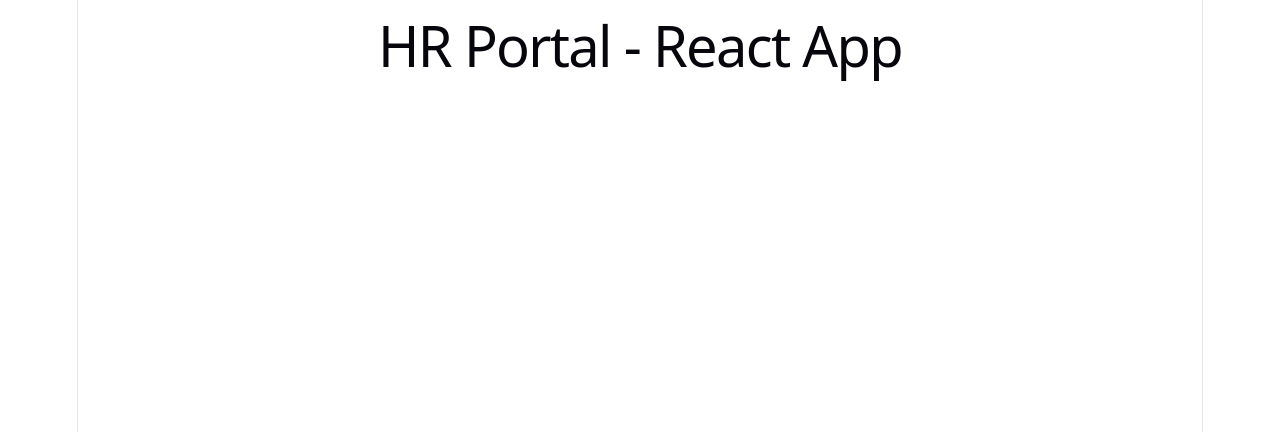
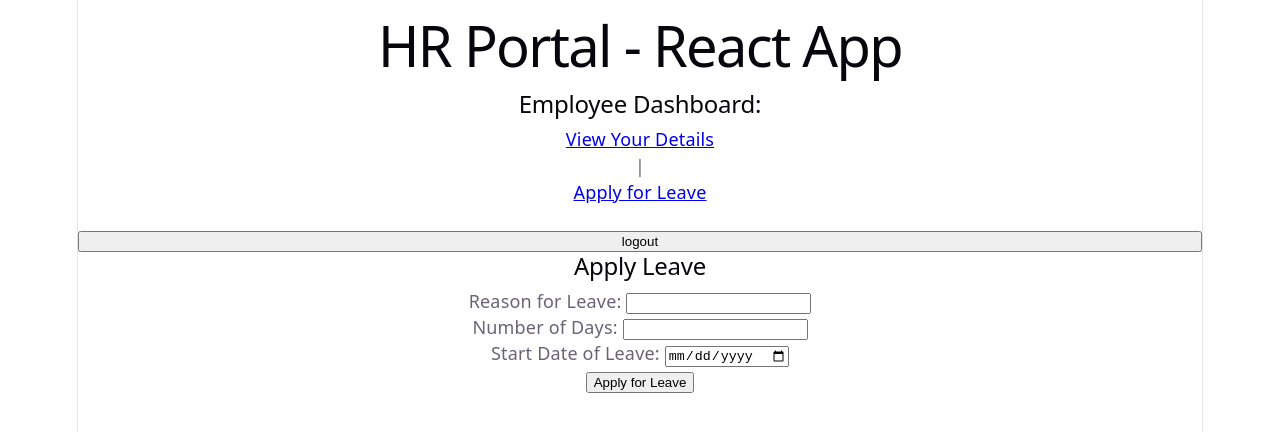
Before and after one commit to kyyhud/HR-Portal-React-App, a React (Vite) app in the folder react-hr-portal/: page /employee/dashboard/apply-leave in a window 1280 px wide. Shown: the top 432 px of the page. Built offline with nearby package versions, Linux system fonts and the light colour scheme.

Commit message:
feat: add leave management features; implement apply leave and view all leave info components

```diff
--- a/react-hr-portal/src/App.jsx
+++ b/react-hr-portal/src/App.jsx
@@ -7,6 +7,8 @@ import { HrDashboard } from "./components/HrDashboard";
 import { AddEmployee } from "./components/AddEmployee";
 import { EmployeeDetails } from "./components/EmployeeDetails";
 import { EmployeeView } from "./components/EmployeeView";
+import { ApplyLeave } from "./components/ApplyLeave";
+import { ViewAllLeaveInfo } from "./components/ViewAllLeaveInfo";
 
 function App() {
   return (
@@ -19,11 +21,13 @@ function App() {
 
         <Route path="/employee/dashboard" element={<EmployeeDashboard />}>
           <Route path="employee-view" element={<EmployeeView />} />
+          <Route path="apply-leave" element={<ApplyLeave />} />
         </Route>
 
         <Route path="/hr/dashboard" element={<HrDashboard />}>
           <Route path="add-employee" element={<AddEmployee />} />
           <Route path="all-employees" element={<EmployeeDetails />} />
+          <Route path="all-leave-info" element={<ViewAllLeaveInfo />} />
         </Route>
       </Routes>
     </>
--- /dev/null
+++ b/react-hr-portal/src/components/ApplyLeave.jsx
@@ -0,0 +1,55 @@
+import axios from "axios";
+import { useState, Link } from "react";
+
+export function ApplyLeave() {
+  const [leaveReason, setReason] = useState("");
+  const [numberOfDays, setNumberOfDays] = useState("");
+  const [dateOfLeave, setDateOfLeave] = useState("");
+  const [leaveStatus, setLeaveStatus] = useState("Pending");
+  const [msg, setMsg] = useState("");
+
+  const LEAVE_INFO_URL = "http://localhost:3001/leaveInformation";
+  const emailId = sessionStorage.getItem("emailId");
+
+  const applyLeaveDetails = async (e) => {
+    e.preventDefault();
+    const leaveDetails = {
+      emailId,
+      leaveReason,
+      numberOfDays: Number(numberOfDays),
+      dateOfLeave,
+      leaveStatus,
+    };
+
+    try {
+      await axios.post(LEAVE_INFO_URL, leaveDetails);
+      setMsg("Leave applied successfully.");
+      setReason("");
+      setNumberOfDays("");
+      setDateOfLeave("");
+      setLeaveStatus("Pending");
+    } catch (error) {
+      setMsg("Failed to apply leave. Please try again.");
+      console.error("Apply leave failed:", error);
+    }
+  };
+
+  return (
+    <>
+      <h2>Apply Leave</h2>
+      <form onSubmit={applyLeaveDetails}>
+        <label>Reason for Leave: </label>
+        <input type="text" name="reason" value={leaveReason} onChange={(e) => setReason(e.target.value)} required />
+        <br />
+        <label>Number of Days: </label>
+        <input type="number" name="numberOfDays" value={numberOfDays} onChange={(e) => setNumberOfDays(e.target.value)} required />
+        <br />
+        <label>Start Date of Leave: </label>
+        <input type="date" name="dateOfLeave" value={dateOfLeave} onChange={(e) => setDateOfLeave(e.target.value)} required />
+        <br />
+        <input type="submit" value="Apply for Leave" />
+      </form>
+      <p>{msg}</p>
+    </>
+  );
+}
--- a/react-hr-portal/src/components/EmployeeDashboard.jsx
+++ b/react-hr-portal/src/components/EmployeeDashboard.jsx
@@ -12,7 +12,7 @@ export function EmployeeDashboard() {
   return (
     <>
       <h2>Employee Dashboard: {emailId}</h2>
-      <Link to="employee-view">View Your Details</Link>
+      <Link to="employee-view">View Your Details</Link> |<Link to="apply-leave">Apply for Leave</Link>
       <br />
       <input type="button" value="logout" onClick={logout} />
       <Outlet />
--- a/react-hr-portal/src/components/HrDashboard.jsx
+++ b/react-hr-portal/src/components/HrDashboard.jsx
@@ -9,7 +9,7 @@ export function HrDashboard() {
   return (
     <>
       <h2>HR Dashboard</h2>
-      <Link to="add-employee">Add New Employee</Link> | <Link to="all-employees">View All Employees</Link>
+      <Link to="add-employee">Add New Employee</Link>|<Link to="all-employees">View All Employees</Link>|<Link to="all-leave-info">View All Leave Info</Link>
       <br />
       <input type="button" value="logout" onClick={logout} />
       <br />
--- /dev/null
+++ b/react-hr-portal/src/components/ViewAllLeaveInfo.jsx
@@ -0,0 +1,56 @@
+import axios from "axios";
+import { useState, Link, useEffect } from "react";
+
+export function ViewAllLeaveInfo() {
+  const [leaveInfo, setLeaveInfo] = useState([]);
+  const [msg, setMsg] = useState("");
+
+  const LEAVE_INFO_URL = "http://localhost:3001/leaveInformation";
+
+  useEffect(() => {
+    allLeaveDetails();
+  }, [msg]);
+
+  const allLeaveDetails = async () => {
+    const allLeaveInfo = await axios.get(LEAVE_INFO_URL);
+    const pendingLeaveInfo = allLeaveInfo.data.filter((leaveInfo) => leaveInfo.leaveStatus === "Pending");
+    setLeaveInfo(pendingLeaveInfo);
+  };
+
+  const updateLeaveStatus = async (id, status) => {
+    setMsg("");
+    await axios.patch(`${LEAVE_INFO_URL}/${id}`, { leaveStatus: status });
+    setMsg(`Leave ${status}`);
+  };
+
+  return (
+    <>
+      <h2>All Leave Requests</h2>
+      <p>{msg}</p>
+      <ul>
+        {leaveInfo.map((leave) => (
+          <li key={leave.id}>
+            <p>
+              <strong>Email ID:</strong> {leave.emailId}
+            </p>
+            <p>
+              <strong>Reason for Leave:</strong> {leave.leaveReason}
+            </p>
+            <p>
+              <strong>Number of Days:</strong> {leave.numberOfDays}
+            </p>
+            <p>
+              <strong>Start Date of Leave:</strong> {leave.dateOfLeave}
+            </p>
+            <p>
+              <strong>Leave Status:</strong> {leave.leaveStatus}
+            </p>
+            <input type="button" value="Approve" onClick={() => updateLeaveStatus(leave.id, "Approved")} />
+            <input type="button" value="Reject" onClick={() => updateLeaveStatus(leave.id, "Rejected")} />
+            <br />
+          </li>
+        ))}
+      </ul>
+    </>
+  );
+}
```
Also changed, not shown: 1 other file (tests, documents, lock files or other folders).
